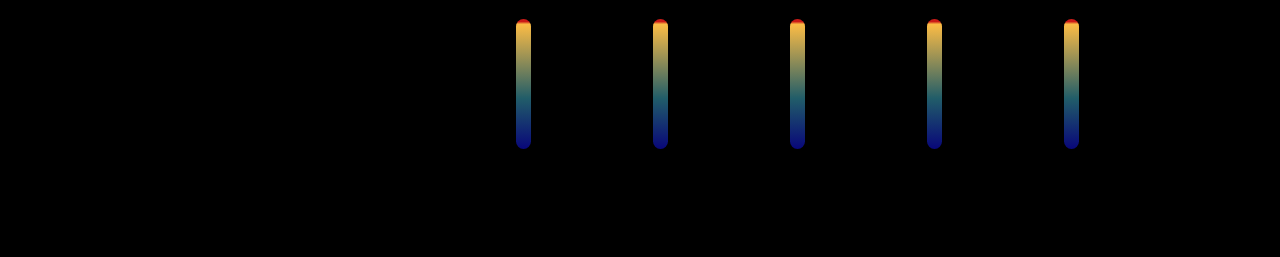
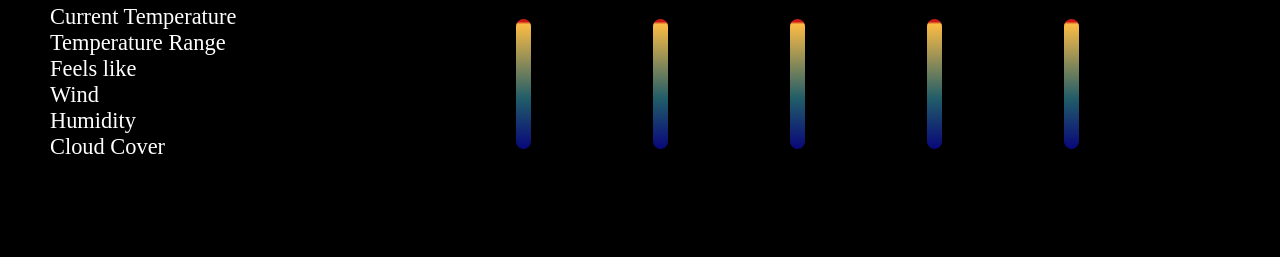
Before and after one commit to Xyves/Weather-app, a website built with webpack: page dist/index.html in a window 1280 px wide. Shown: the part 439-696 px from the top of the page. Built offline with nearby package versions, Linux system fonts and the light colour scheme; no server answers.

Commit message:
Implement more weather info elements

```diff
--- a/dist/index.html
+++ b/dist/index.html
@@ -20,7 +20,6 @@
         </h1>
         <div class="header-wrapper">
           <span id="currentDate"></span>
-
           <button class="temperature"><span>°C</span></button>
           <div class="search-bar">
             <form action="" id="form" method="GET">
@@ -40,21 +39,38 @@
       </header>
       <div class="container">
         <div class="wrapper">
-
           <main>
             <div class="headerToday">
-            <h3 id="city-main"></h3>
-                <img class="weather-icon" />
+              <div class="icon-container">
+              <img class="weather-icon" />
+              <h4 id="description"></h4>
+            </div>
+              <h3 id="city-main"></h3>
+            </div>
+            <div class="side">
+              <div class="weather-info">
+                <span>Current Temperature</span>
+                <p class="current-temp"></p>
               </div>
-            <div class="side">
-
-              <div class="side-temp">
-                <p class="current-temp"></p>
-
-                <p class="min-temp"></p>
-                <p class="max-temp"></p>
+              <div class="weather-info">
+                <span>Temperature Range</span>
+                <p class="minmax-temp"></p>
+              </div>
+              <div class="weather-info">
+                <span>Feels like</span>
+                <h4 class="tempFeel"></h4>
+              </div>
+              <div class="weather-info">
+                <span>Wind</span>
                 <p class="wind-speed"></p>
-                <h4 id="description"></h4>
+              </div>
+              <div class="weather-info">
+                <span>Humidity</span>
+                <p class="humidity"></p>
+              </div>
+              <div class="weather-info">
+                <span>Cloud Cover</span>
+                <p class="cloud-cover"></p>
               </div>
             </div>
           </main>
```
